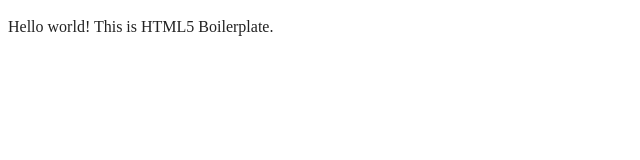
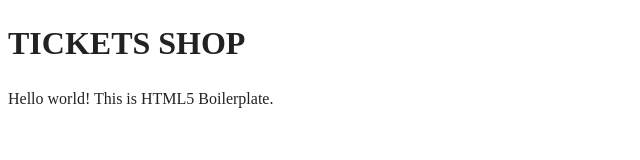
Before and after one commit to HazielRZ/ProyectoSO, a website built with webpack: page index.html in a window 1280 px wide. Shown: the whole page, without its empty margins (0-640 px from the left). Built offline with nearby package versions, Linux system fonts and the light colour scheme.

Commit message:
Gato
Imagen

```diff
--- a/index.html
+++ b/index.html
@@ -25,6 +25,7 @@
 <body>
 
   <!-- Add your site or application content here -->
+   <h1>TICKETS SHOP</h1>
   <p>Hello world! This is HTML5 Boilerplate.</p>
   <script src="js/app.js"></script>
 
```
Also changed, not shown: img/Gato.jpg (added).
